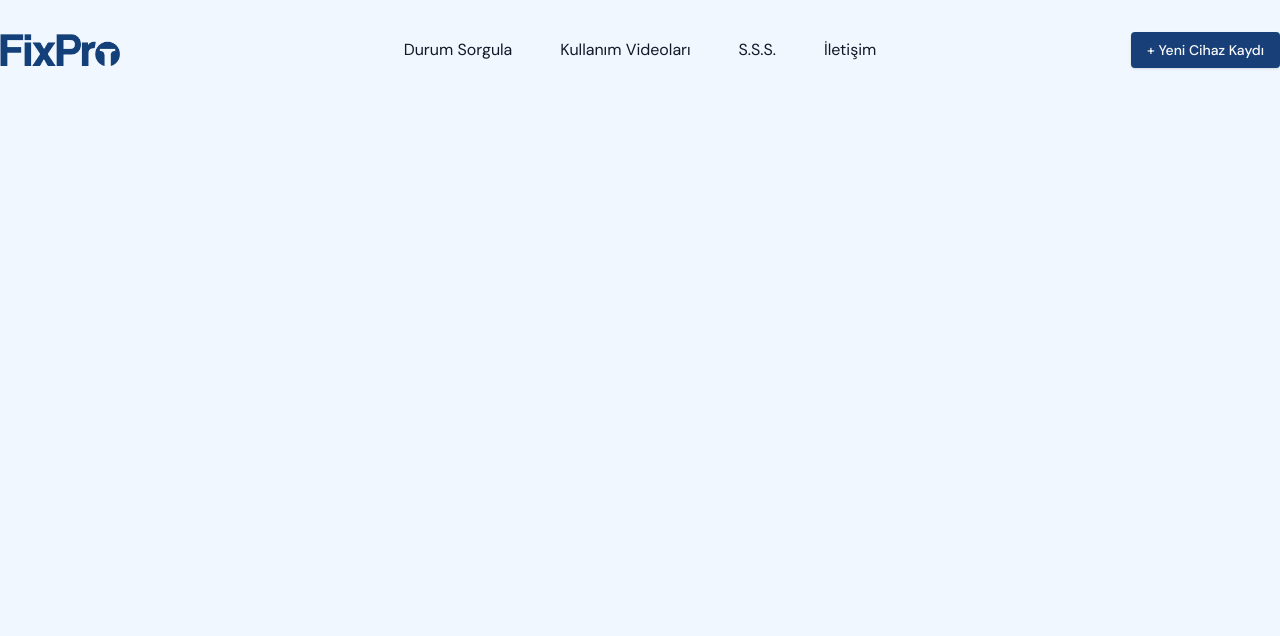
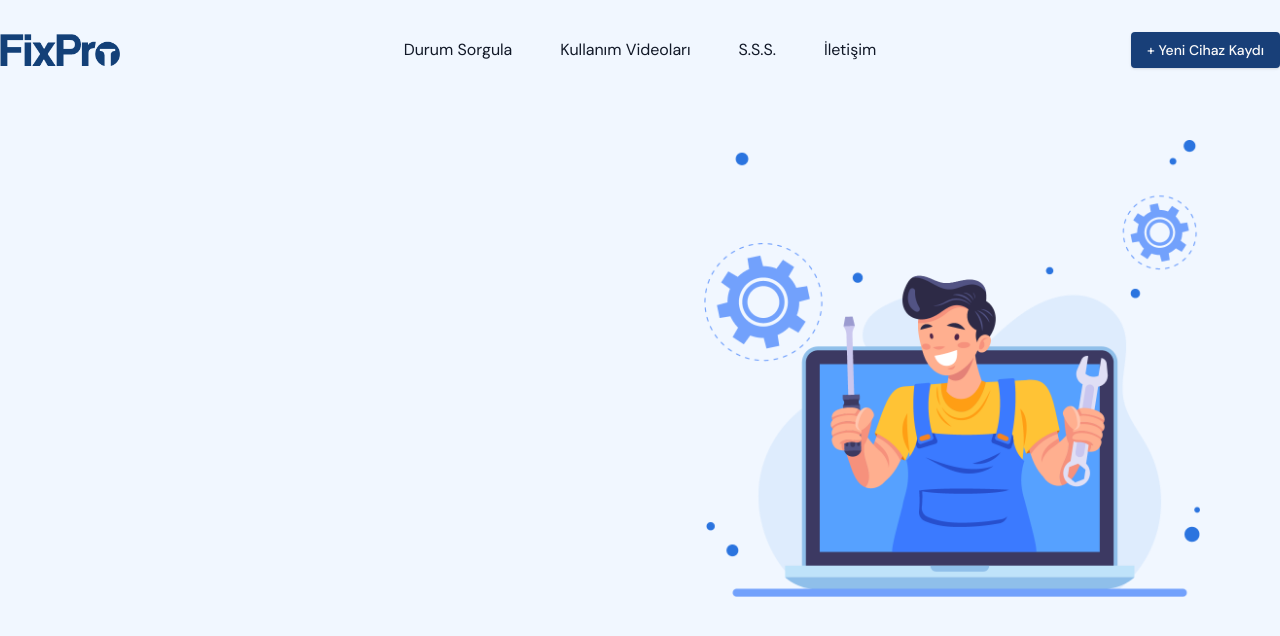
Before and after one commit to alialaca/servis.fixpro.com.tr, a Nuxt app: page / in a window 1280 px wide. Shown: the top 636 px of the page. Built offline with nearby package versions, Linux system fonts and the light colour scheme.

Commit message:
feat: add hero image to HeroSection for enhanced visual appeal

```diff
--- a/components/sections/HeroSection.vue
+++ b/components/sections/HeroSection.vue
@@ -7,6 +7,8 @@ import AppNavbar from "~/components/shared/AppNavbar.vue";
 section(class="w-screen h-screen bg-fxsoftblue")
   div.container.mx-auto
     app-navbar
+    div
+      nuxt-img(src="/images/hero-image.png" class="w-[45vw] p-10 object-cover absolute right-10")
 </template>
 
 <style scoped>
```
Also changed, not shown: public/images/hero-image.png (added).
